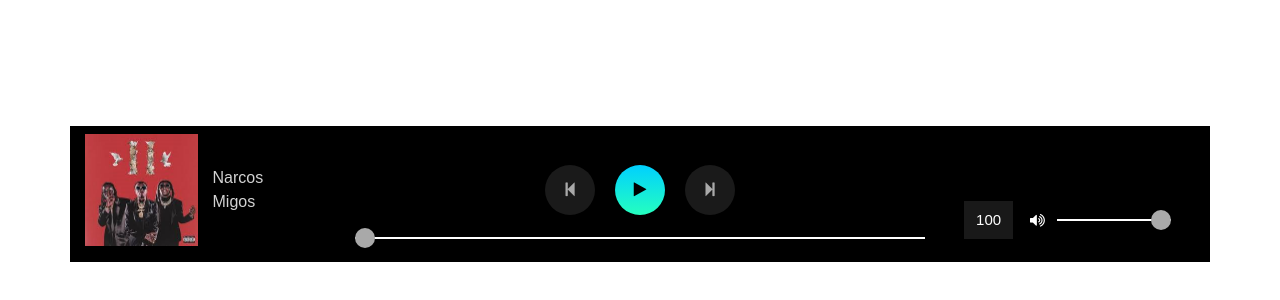
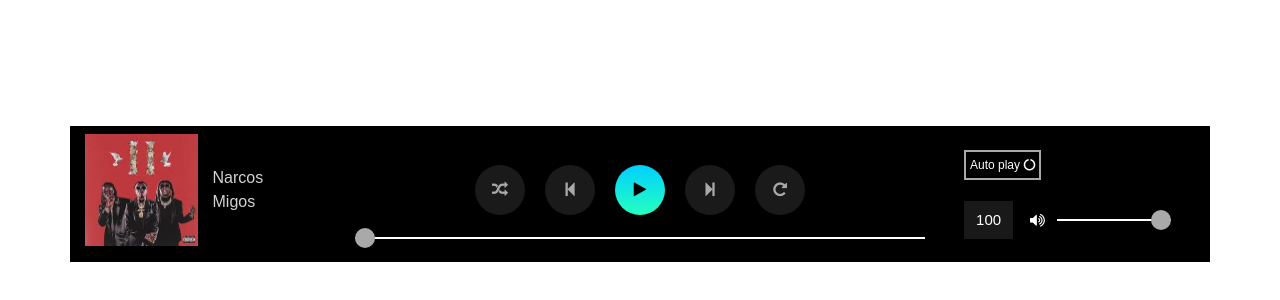
Before and after one commit to mainamuriuki274/music_player, a plain HTML site: page index.html in a window 1280 px wide. Shown: the part 206-506 px from the top of the page. Drawn offline with nearby package versions, Linux system fonts and the light colour scheme; files whose address does not match are found by name.

Commit message:
Added Shuffle and Repeat button(No backend)

```diff
--- a/assets/css/styles.css
+++ b/assets/css/styles.css
@@ -119,3 +119,13 @@ input[type=range]{
 	background-image: linear-gradient(to left,#00d0ff, #25ffbf);
 	color: white;
 }
+.auto{
+	margin: 0 auto;
+	color: #FFF;
+	font-size: 12px;
+	background: transparent;
+	border: 5px solid;
+	border-image-slice: 1;
+	border-width: 2px;
+	border-image-source: linear-gradient(to left, #a9a9a9, #a9a9a9);
+}
--- a/assets/js/script.js
+++ b/assets/js/script.js
@@ -78,6 +78,7 @@ function load_track(index_no){
     present.innerHTML = index_no + 1;
 }
 
+
 load_track(index_no);
 
 
@@ -133,7 +134,9 @@ function next_song(){
 
     }
 }
-
+function shuffle(){
+    track.setVolume(50); // percent
+}
 
 // previous song
 function previous_song(){
@@ -162,6 +165,16 @@ function change_duration(){
     track.currentTime = slider_position;
 }
 
+// autoplay function
+function autoplay_switch(){
+    if (autoplay==1){
+        autoplay = 0;
+        auto_play.style.borderImageSource = "linear-gradient(to left, #00d0ff, #25ffbf)";
+    }else{
+        autoplay = 1;
+        auto_play.style.borderImageSource = "linear-gradient(to left, #a9a9a9, #a9a9a9)";
+    }
+}
 
 
 function range_slider(){
--- a/index.html
+++ b/index.html
@@ -6,10 +6,9 @@
     <link rel="stylesheet" href="https://cdnjs.cloudflare.com/ajax/libs/font-awesome/4.7.0/css/font-awesome.min.css">
     <link rel="stylesheet" href="https://stackpath.bootstrapcdn.com/bootstrap/4.3.1/css/bootstrap.min.css" integrity="sha384-ggOyR0iXCbMQv3Xipma34MD+dH/1fQ784/j6cY/iJTQUOhcWr7x9JvoRxT2MZw1T" crossorigin="anonymous">
     <link rel="stylesheet" type="text/css" href="assets\css\styles.css">
-    <script src="https://code.jquery.com/jquery-3.3.1.js"></script>
 </head>
 <body>
-<div style="background: black;" class="container pt-2 pb-3">
+<div style="background: black;" class="container w-100 pt-2 pb-3">
     <div class="row">
         <div class="col-3">
             <div class="row h-100">
@@ -31,9 +30,11 @@
 
             <!---- middle part --->
             <div class="middle d-flex align-items-center justify-content-center w-100">
+                <button onclick="shuffle()" id="shuffle"><i class="fa fa-random"></i></button>
                 <button onclick="previous_song()" id="pre"><i class="fa fa-step-backward" aria-hidden="true"></i></button>
                 <button onclick="justplay()" id="play"><i class="fa fa-play" aria-hidden="true"></i></button>
                 <button onclick="next_song()" id="next"><i class="fa fa-step-forward" aria-hidden="true"></i></button>
+                <button onclick="next_song()" id="repeat"><i class="fa fa-repeat"></i></button>
             </div>
 
             <!--- song duration part --->
@@ -42,6 +43,7 @@
             </div>
         </div>
         <div class="col-3">
+            <button id="auto" class="auto mt-3 mr-3 p-1 ml-4" onclick="autoplay_switch()">Auto play <i class="fa fa-circle-o-notch" aria-hidden="true"></i></button>
             <div class="volume">
                 <p id="volume_show">100</p>
                 <i class="fa fa-volume-up" aria-hidden="true" onclick="mute_sound()" id="volume_icon"></i>
@@ -50,6 +52,6 @@
         </div>
     </div>
 </div>
-<script src="assets\js\script.js"></script>
+<script type="text/javascript" src="assets\js\script.js"></script>
 </body>
 </html>
```
